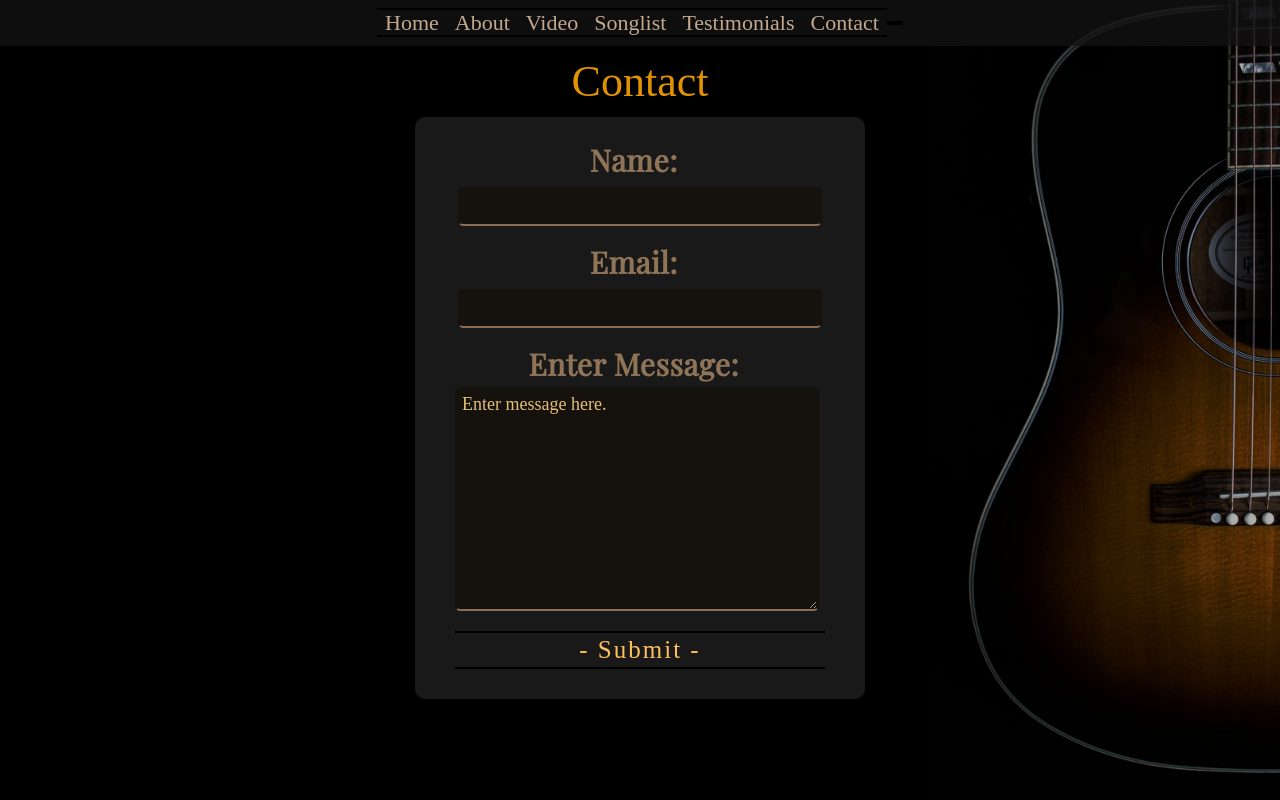
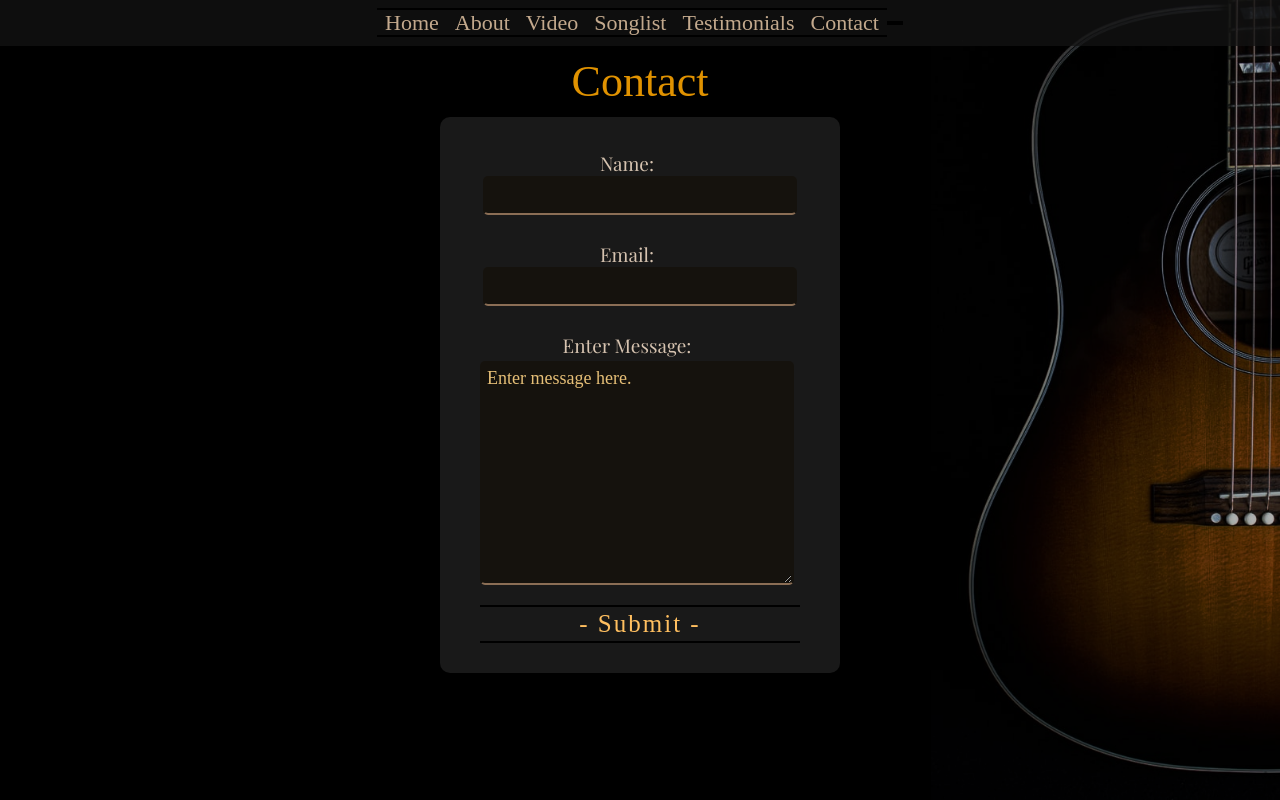
Before and after one commit to carlyMhayter/neverDieYoung, a Next.js app: page /contact in a window 1280 px wide. Built offline with nearby package versions, Linux system fonts and the light colour scheme; a web font is replaced by a local one.

Commit message:
updated contact page styling:

```diff
--- a/components/FormContact.js
+++ b/components/FormContact.js
@@ -7,15 +7,15 @@ const FormContact = () => {
       action="https://formspree.io/f/mvodqryp"
       method="POST"
     >
-      <label className="text-tile-text-emp" htmlFor="name">
+      <label className="text-tile-text-minor" htmlFor="name">
         <p>Name:</p>
         <input className="form-boxes small-box" name="name" />
       </label>
-      <label className="text-tile-text-emp" htmlFor="email">
+      <label className="text-tile-text-minor" htmlFor="email">
         <p>Email:</p>
         <input className="form-boxes small-box" name="email" />
       </label>
-      <label className="text-tile-text-emp" htmlFor="message">
+      <label className="text-tile-text-minor" htmlFor="message">
         Enter Message:
       </label>
       <textarea
--- a/style.css
+++ b/style.css
@@ -283,7 +283,7 @@ body {
   border-top: 2px solid rgba(0, 0, 0, 0);
   border-left: 2px solid rgba(0, 0, 0, 0);
   border-right: 2px solid rgba(0, 0, 0, 0);
-  width: 350px;
+  width: 300px;
   background-color: rgba(19, 12, 0, 0.466);
   margin-bottom: 10px;
   color: rgb(230, 191, 119);
```
